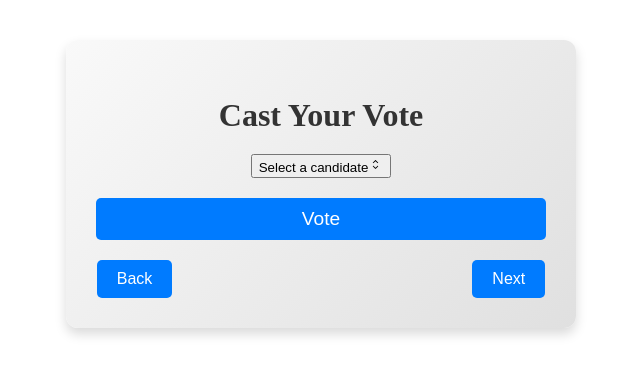
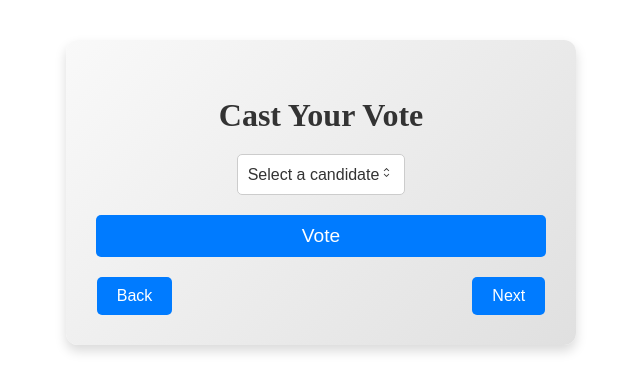
Before and after one commit to bc-rep-project/voting-dapp, a Next.js app: page /components/voting-interface in a window 1280 px wide. Shown: the top 392 px of the page, without its empty margins (319-959 px from the left). Built offline with nearby package versions, Linux system fonts and the light colour scheme; what web3 would draw is missing.

Commit message:
Added .select-trigger, .select-content, and .select-item classes to VotingInterface.css

```diff
--- a/components/styles/VotingInterface.css
+++ b/components/styles/VotingInterface.css
@@ -65,3 +65,41 @@
     color: #333;
     text-align: center;
 }
+
+.select-trigger {
+    width: 100%;
+    padding: 10px;
+    font-size: 1rem;
+    color: #333;
+    background-color: #fff;
+    border: 1px solid #ccc;
+    border-radius: 5px;
+    cursor: pointer;
+    transition: border-color 0.3s ease;
+}
+
+.select-trigger:hover {
+    border-color: #007bff;
+}
+
+.select-content {
+    width: 100%;
+    max-height: 200px;
+    overflow-y: auto;
+    border: 1px solid #ccc;
+    border-radius: 5px;
+    background-color: #fff;
+    box-shadow: 0 4px 8px rgba(0, 0, 0, 0.1);
+}
+
+.select-item {
+    padding: 10px;
+    font-size: 1rem;
+    color: #333;
+    cursor: pointer;
+    transition: background-color 0.3s ease;
+}
+
+.select-item:hover {
+    background-color: #f1f1f1;
+}
```
Also changed, not shown: 1 other file (tests, documents, lock files or other folders).
